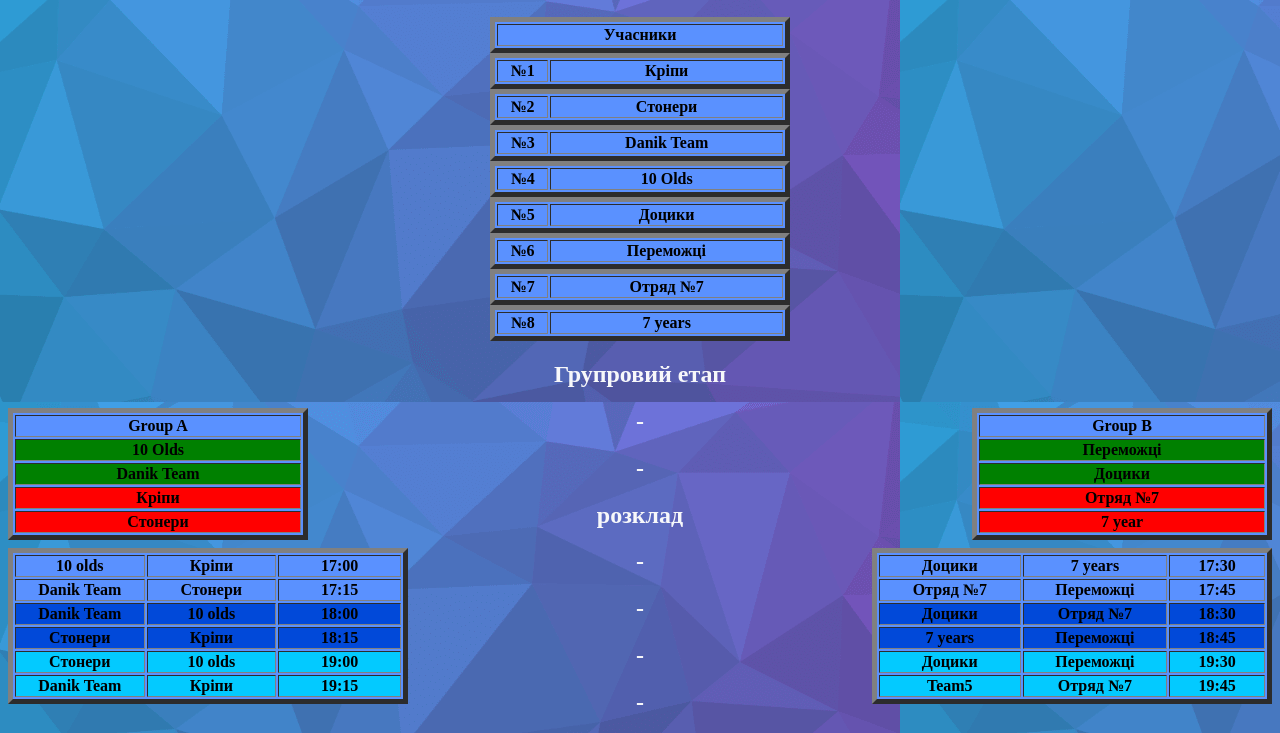
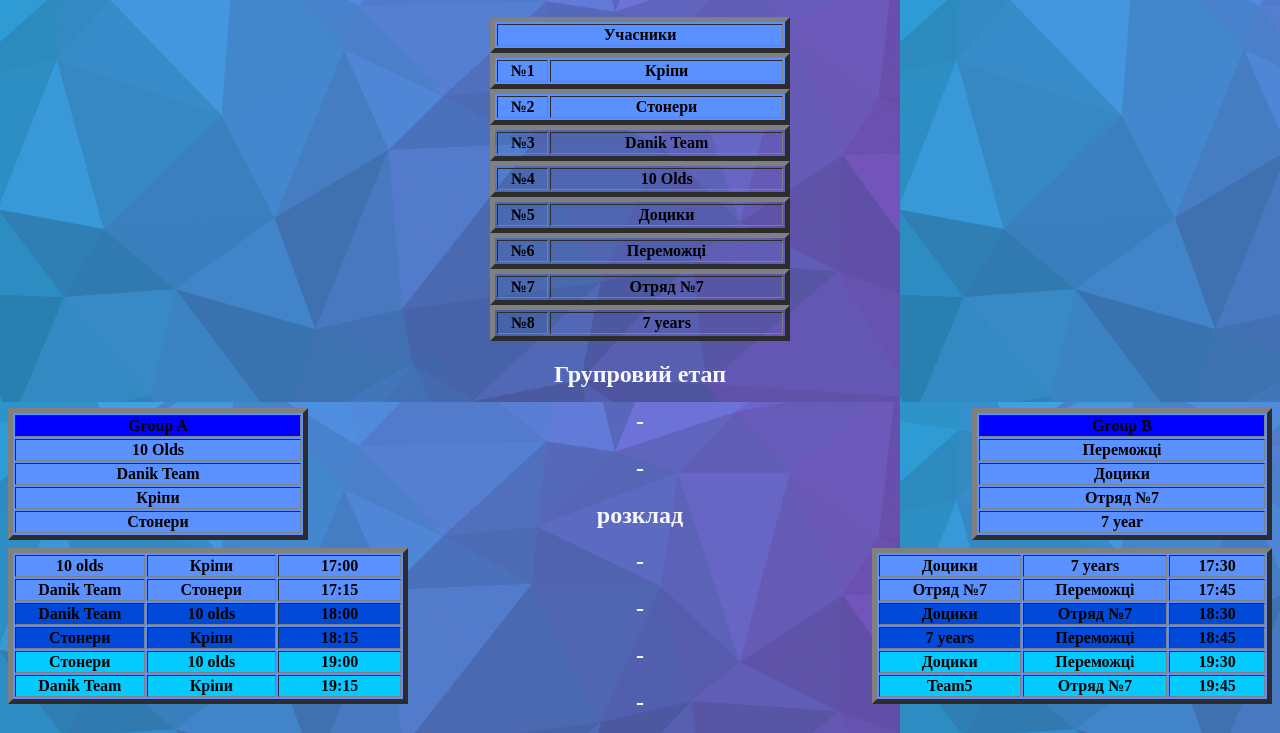
Before and after one commit to Kanen1323/Mbl23, a plain HTML site: page index.html in a window 1280 px wide. Shown: the part 38-771 px from the top of the page. Drawn offline with Linux system fonts and the light colour scheme.

Commit message:
Add files via upload

```diff
--- a/index.html
+++ b/index.html
@@ -60,7 +60,7 @@
 
 
 
-<table align="center" border="5" width="300" bgcolor="#5A91FF">
+<table align="center" border="5" width="300"
  <tr>
    <th width="50"> №3 </th>
   <th width="250" align="center"> Danik Team </th>
@@ -70,7 +70,7 @@
 
 
 
-<table align="center" border="5" width="300" bgcolor="#5A91FF">
+<table align="center" border="5" width="300" >
  <tr>
    <th width="50"> №4 </th>
   <th width="250" align="center"> 10 Olds </th>
@@ -80,7 +80,7 @@
 
 
 
-<table align="center" border="5" width="300" bgcolor="#5A91FF">
+<table align="center" border="5" width="300" >
  <tr>
    <th width="50"> №5 </th>
   <th width="250" align="center"> Дoцики </th>
@@ -91,7 +91,7 @@
 
 
 
-<table align="center" border="5" width="300" bgcolor="#5A91FF">
+<table align="center" border="5" width="300" >
  <tr>
    <th width="50"> №6 </th>
   <th width="250" align="center"> Переможці </th>
@@ -100,7 +100,7 @@
 
 
 
-<table align="center" border="5" width="300" bgcolor="#5A91FF">
+<table align="center" border="5" width="300" >
  <tr>
    <th width="50"> №7 </th>
   <th width="250" align="center"> Отряд №7 </th>
@@ -110,7 +110,7 @@
 
 
 
-<table align="center" border="5" width="300" bgcolor="#5A91FF">
+<table align="center" border="5" width="300" >
  <tr>
    <th width="50"> №8 </th>
   <th width="250" align="center"> 7 years</th>
@@ -127,31 +127,31 @@
 <table align="left" border="5" width="300" bgcolor="#5A91FF">
 
 <tr>
-   <th width="150" align="center"  > Group A </th>
+   <th width="150" align="center" bgcolor="blue" > Group A </th>
 
  </tr>
 
 
  <tr>
-   <th width="150" align="center" bgcolor="green"> 10 Olds </th>
+   <th width="150" align="center" > 10 Olds </th>
 
 
 </tr>
 
 
 <tr>
-   <th width="150" align="center" bgcolor="green"> Danik Team </th>
+   <th width="150" align="center" > Danik Team </th>
 
  </tr>
 
  <tr>
-   <th width="150" align="center" bgcolor="red">  Кріпи </th>
+   <th width="150" align="center" >  Кріпи </th>
 
  </tr>
 
 
  <tr>
-   <th width="150" align="center" bgcolor="red"> Стонери </th>
+   <th width="150" align="center" bgcolor="#5A91FF"> Стонери </th>
 
  </tr>
 
@@ -160,25 +160,25 @@
 <table align="right" border="5" width="300" bgcolor="#5A91FF">
 
 <tr>
-   <th width="150" align="center"> Group B </th>
+   <th width="150" align="center"bgcolor="blue"> Group B </th>
 
  </tr>
 
  <tr>
-   <th width="150" align="center" bgcolor="green"> Переможці </th>
+   <th width="150" align="center" bgcolor="#5A91FF"> Переможці </th>
 
  </tr>
 
 <tr>
-   <th width="150" align="center" bgcolor="green"> Доцики </th>
+   <th width="150" align="center" bgcolor="#5A91FF"> Доцики </th>
 
  </tr>
  <tr>
-   <th width="150" align="center" bgcolor="red"> Отряд №7 </th>
+   <th width="150" align="center" bgcolor="#5A91FF"> Отряд №7 </th>
 
  </tr>
  <tr>
-   <th width="150" align="center" bgcolor="red"> 7 year </th>
+   <th width="150" align="center" bgcolor="#5A91FF"> 7 year </th>
 
  </tr>
 
```
